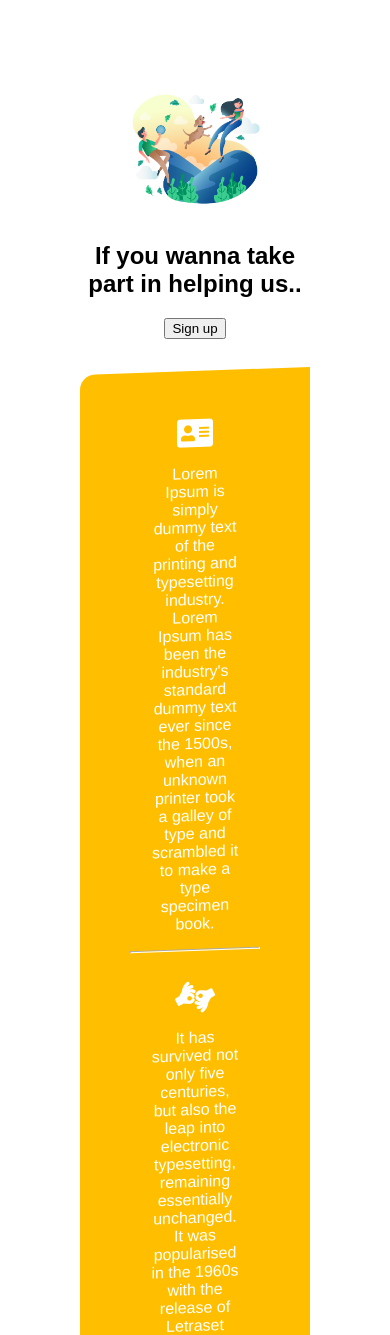
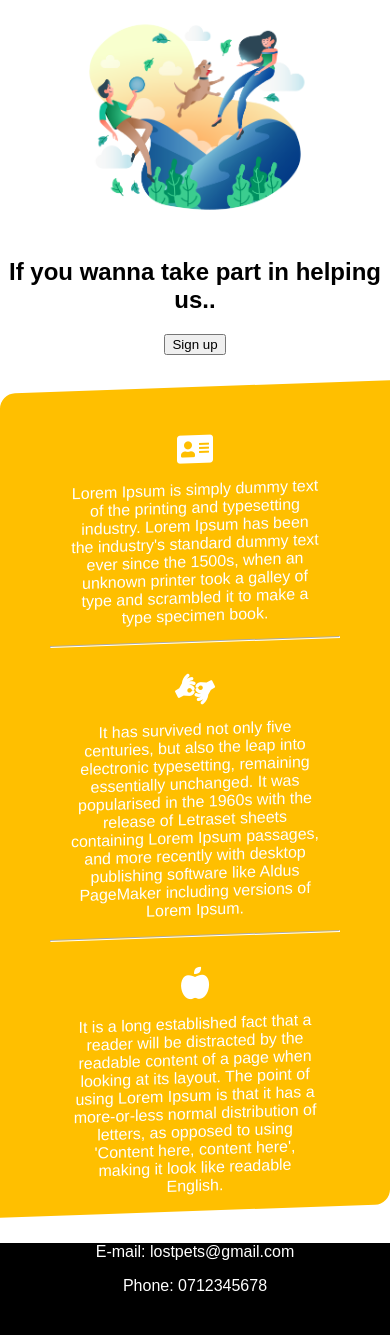
Before and after one commit to emilianraduu/LostPets, a PHP site: page / in a window 390 px wide. Shown: the part 57-1392 px from the top of the page. Run offline with PHP 8.4, Linux system fonts and the light colour scheme.

Commit message:
Putin padding la chenarul portocaliu

```diff
--- a/css/style.css
+++ b/css/style.css
@@ -61,8 +61,6 @@ nav {
 .container {
     text-align: center;
     display: block;
-
-    margin: 5em;
 }
 
 .container img {
@@ -72,10 +70,12 @@ nav {
 }
 .orange-container{
     margin-top: 2em;
+    margin-bottom: 2em;
     display:flex;
     background-color: #ffbf00;
     transform: skewY(-2deg);
     border-top-left-radius: 15px;
+    justify-content: center;
     border-bottom-right-radius: 15px;
     width: 100%;
     padding-top: 1em;
@@ -129,6 +129,9 @@ footer hr {
         width: 60%;
         height: 60%;
     }
+    .container {
+        margin: 0;
+    }
 
     .paragraphs {
         display: block;
```
